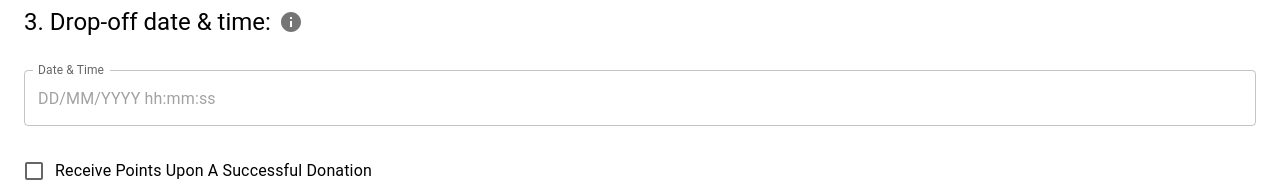
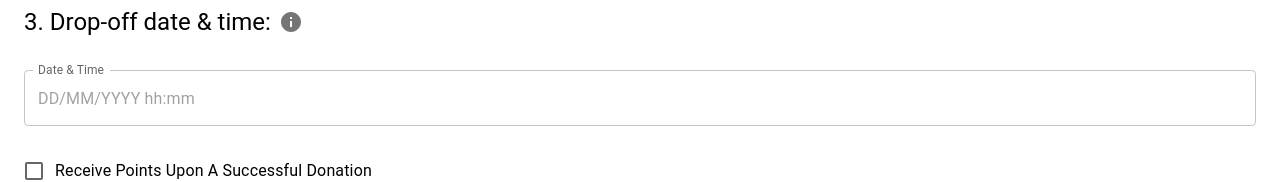
Before and after one commit to felixli1998/FYP-24_DCS__CodeAbility-Crew_EcoYah, a React (Create React App) app in the folder client/: page /donation-request-form in a window 1280 px wide. Shown: the part 655-837 px from the top of the page. Built offline with nearby package versions, Linux system fonts and the light colour scheme; no server answers.

Commit message:
fix: donation request placeholder image & removed seconds from date time picker

```diff
--- a/client/src/components/DateTimePicker/DateTimePicker.tsx
+++ b/client/src/components/DateTimePicker/DateTimePicker.tsx
@@ -58,7 +58,7 @@ export default function DateTimePickerValue(props: DateTimePickerValueType) {
               'Please choose a date and time',
           },
         }}
-        format='DD/MM/YYYY HH:mm:ss'
+        format='DD/MM/YYYY HH:mm'
       />
     </LocalizationProvider>
   );
--- a/client/src/pages/Donor/DonationRequestForm.tsx
+++ b/client/src/pages/Donor/DonationRequestForm.tsx
@@ -112,7 +112,7 @@ export default function DonationRequestForm() {
   const handleDateTimeChange = (dateTime: Dayjs | null) => {
     if (dateTime !== null) {
       const formattedDate = dayjs(dateTime).format('DD/MM/YYYY');
-      const formattedTime = dayjs(dateTime).format('HH:mm:ss');
+      const formattedTime = dayjs(dateTime).format('HH:mm');
       setDonationRequest((prevData) => ({
         ...prevData,
         dropOffDate: dayjs(formattedDate, 'DD/MM/YYYY').toDate(),
```
Also changed, not shown: client/src/assets/DonationRequestPlaceholder.png (added), 1 other file (tests, documents, lock files or other folders).
